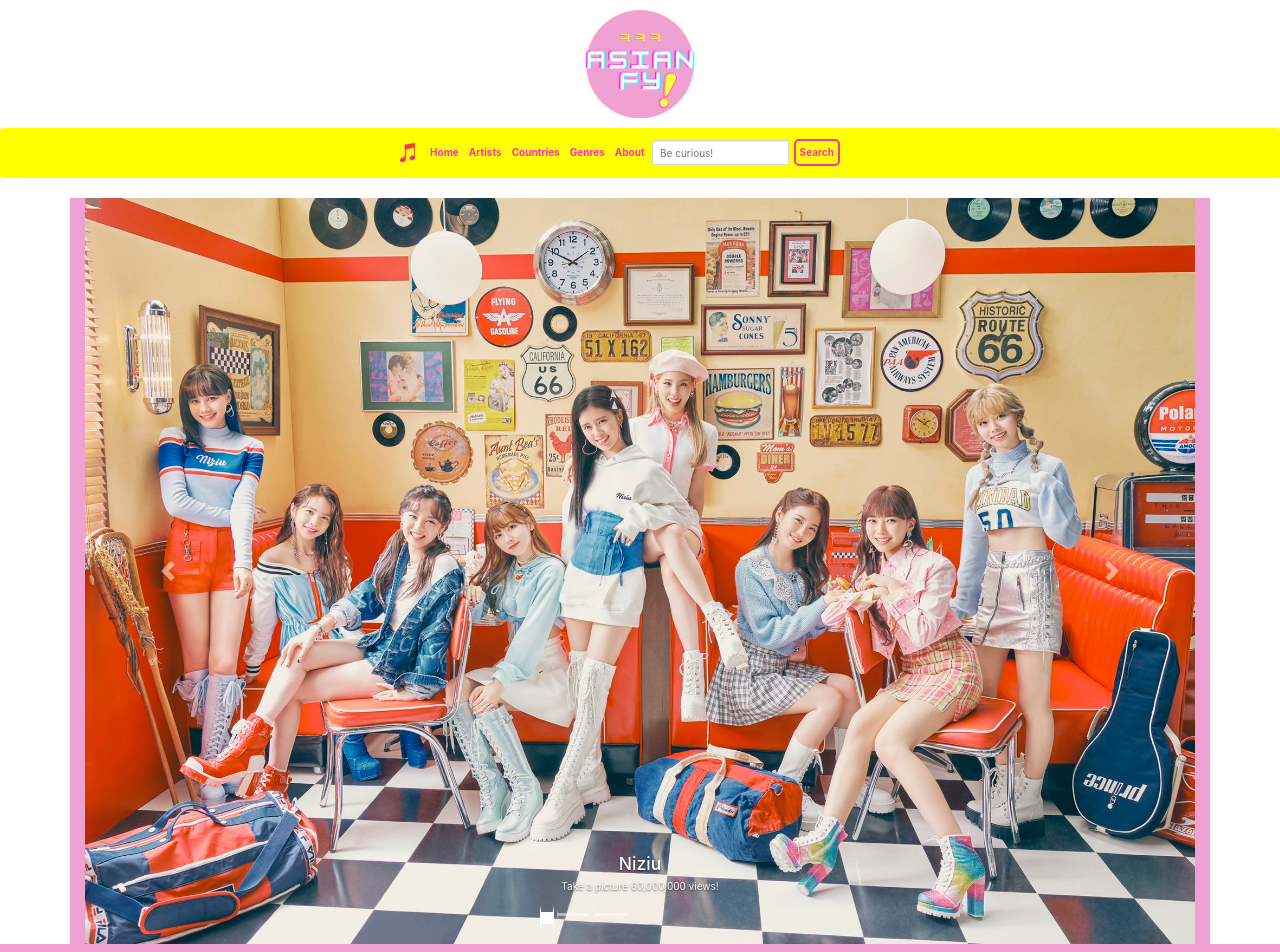
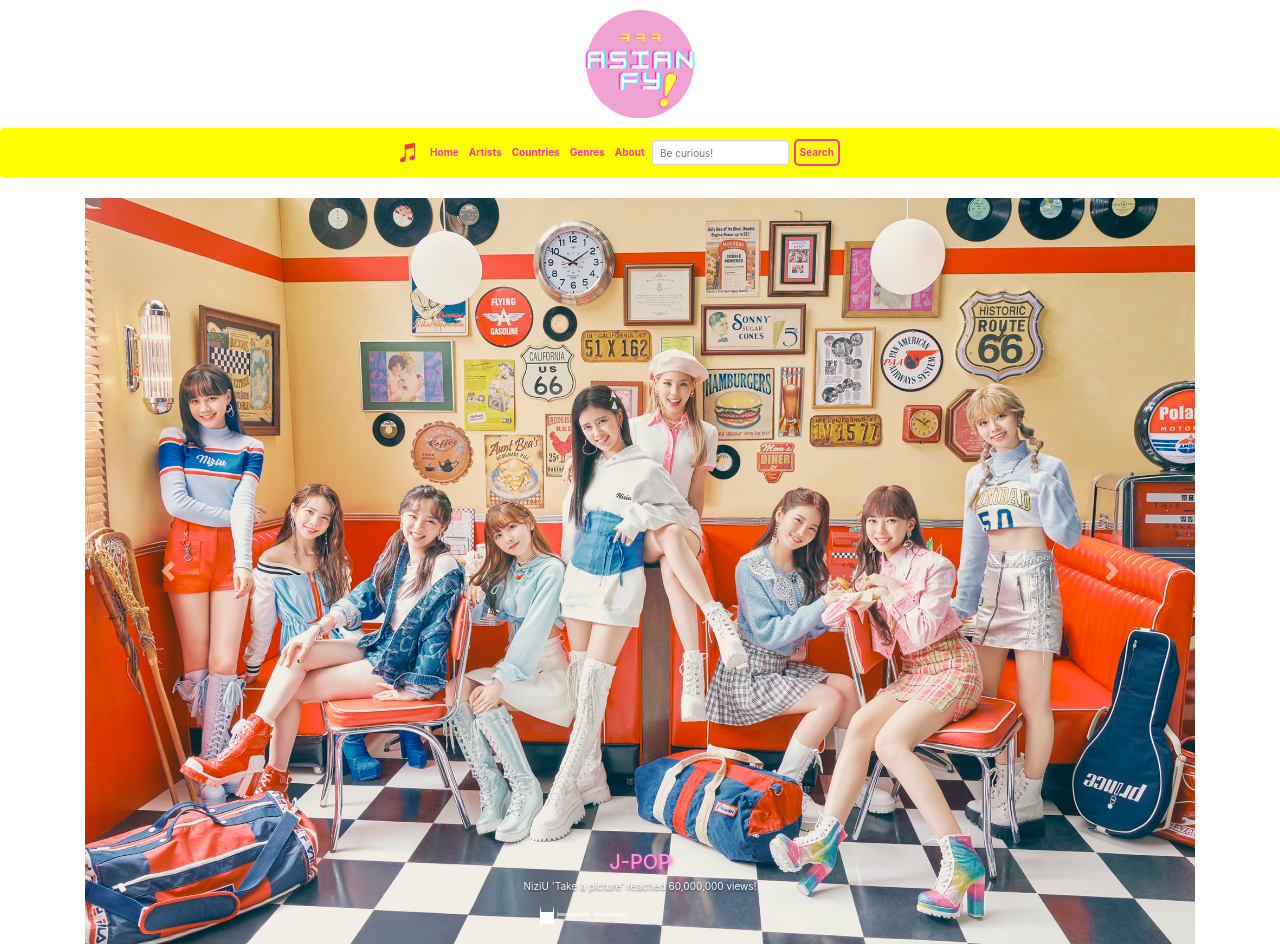
Before and after one commit to danielafarias/asianfy, a React (Create React App) app: page / in a window 1280 px wide. Shown: the top 952 px of the page. Built offline with nearby package versions, Linux system fonts and the light colour scheme.

Commit message:
Quarto Commit: Erro da home arrumado; Alteração na estilização.

```diff
--- a/src/Components/Genres/Genres.js
+++ b/src/Components/Genres/Genres.js
@@ -4,7 +4,7 @@ class Genres extends React.Component {
     render() {
         return (
             <>
-            <h1>OI</h1>
+
             </>
         )
     }
--- a/src/Components/Home/Highlight.js
+++ b/src/Components/Home/Highlight.js
@@ -1,12 +1,12 @@
 import { Carousel } from "react-bootstrap";
 import niziu from '../../img/niziu.jpg';
 import chenjue from '../../img/chenjue.jpg';
-import exo from '../../img/exo.png';
+import exo from '../../img/exo.jpg';
 
 
 function Highlight() {
     return (
-      <Carousel>
+      <Carousel className='highlight'>
         <Carousel.Item interval={1000}>
             <img
             className="d-block w-100"
@@ -14,8 +14,8 @@ function Highlight() {
             alt="First slide"
             />
             <Carousel.Caption>
-                <h3>Niziu</h3>
-                <p>Take a picture 60,000,000 views!</p>
+                <h3>J-POP</h3>
+                <p>NiziU 'Take a picture' reached 60,000,000 views!</p>
             </Carousel.Caption>
         </Carousel.Item>
         <Carousel.Item interval={1000}>
@@ -25,8 +25,8 @@ function Highlight() {
             alt="First slide"
             />
             <Carousel.Caption>
-                <h3>EXO</h3>
-                <p>'Don't Fight the Felling' Release!</p>
+                <h3>K-POP</h3>
+                <p>EXO 'Don't Fight the Felling' Release!</p>
             </Carousel.Caption>
         </Carousel.Item>
         <Carousel.Item interval={1000}>
@@ -36,8 +36,8 @@ function Highlight() {
             alt="First slide"
             />
             <Carousel.Caption>
-                <h3>Chenjue</h3>
-                <p>New collab! Chenjue and Ayu release a song.</p>
+                <h3>C-POP</h3>
+                <p>Chenjue and Ayu release a song!</p>
             </Carousel.Caption>
         </Carousel.Item>
       </Carousel>
--- a/src/Components/Navigation.js
+++ b/src/Components/Navigation.js
@@ -11,7 +11,7 @@ function Navigation() {
         <Navbar className='justify-content-center' bg="custom" variant="cutom">
             <img src={musicImg} className='navImg' alt='Music Symbol'/>
             <Nav className="nav" bg="custom">
-                <Nav.Link id='links' href="/home">Home</Nav.Link>
+                <Nav.Link id='links' href="/">Home</Nav.Link>
                 <Nav.Link id='links' href="/artists">Artists</Nav.Link>
                 <Nav.Link id='links' href="/countries">Countries</Nav.Link>
                 <Nav.Link id='links' href="/genres">Genres</Nav.Link>
--- a/src/Styles/App.scss
+++ b/src/Styles/App.scss
@@ -1,3 +1,5 @@
+// #EFA1D1
+
 * {
   padding: 0;
   margin: 0;
@@ -6,13 +8,11 @@
 }
 
 html {
-  background-color: #EFA1D1;
+  background-color: #ffffff;
 }
 
-$body-color: #EFA1D1;
-
 .logoBar {
-  background-color: white;
+  background-color: #ffffff;
   display: flex;
   justify-content: center;
 
@@ -67,5 +67,15 @@ $body-color: #EFA1D1;
 .app-container {
   margin-top: 2rem;
   margin-bottom: 2rem;
-  background-color: #EFA1D1;
+
+  .highlight {
+    font-size: 1rem;
+    text-shadow: 2px 2px 4px #000000;
+
+    h3 {
+      font-size: 2rem;
+      color: #EFA1D1;
+      text-shadow: 2px 2px 4px #FF23AF;
+    }
+  }
 }
```
